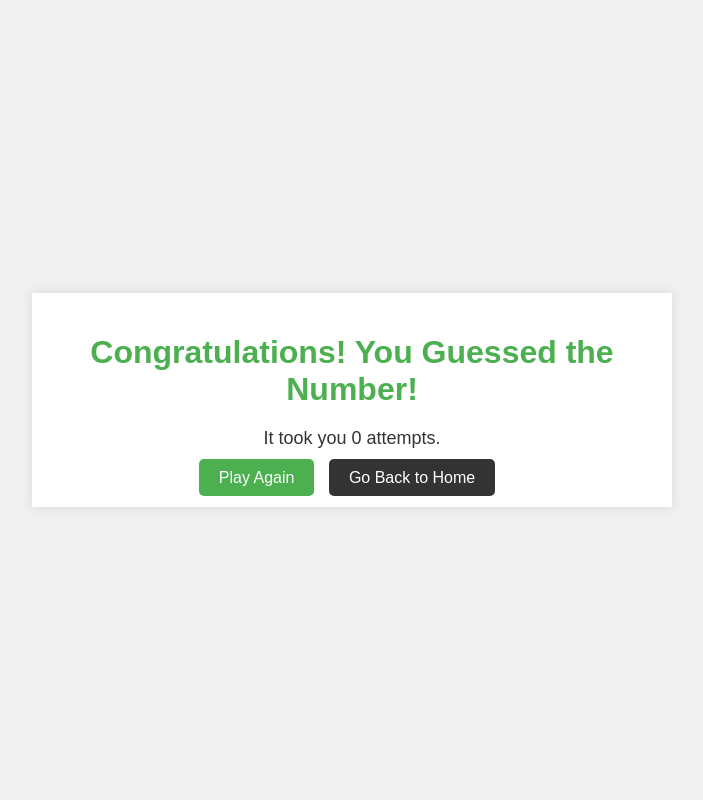
After one commit to se-ma2024/Frask_python, a Flask app: page /win in a window 1280 px wide. The commit adds this page. Shown: the whole page, without its empty margins (288-991 px from the left). Run offline with Flask 3, Linux system fonts and the light colour scheme.

Commit message:
create number_guessing_game

```diff
--- a/app.py
+++ b/app.py
@@ -54,5 +54,33 @@ def delete_memo(memo_index):
         del memos[memo_index]
     return redirect(url_for('memo'))
 
+
+import random
+secret_number = random.randint(1,100)
+attempts = 0
+
+@app.route('/number_guessing')
+def number_guessing():
+    return render_template("number_guessing.html")
+
+@app.route('/guess', methods = ['POST'])
+def guess():
+    global attempts
+    user_guess = int(request.form['guess'])
+    attempts += 1
+
+    if user_guess == secret_number:
+        return render_template('win.html', attempts = attempts)
+    elif user_guess < secret_number:
+        message = "Too low, try again!"
+    else:
+        message = "Too high, try again!"
+
+    return render_template('number_guessing.html', message = message)
+
+@app.route("/win")
+def win():
+    return render_template("win.html", attempts = attempts)
+
 if __name__ == '__main__':
     app.run(debug=True)
--- /dev/null
+++ b/static/win_style.css
@@ -0,0 +1,58 @@
+/* static/css/win_style.css */
+body {
+    font-family: 'Arial', sans-serif;
+    background-color: #f0f0f0;
+    margin: 0;
+    padding: 0;
+    display: flex;
+    align-items: center;
+    justify-content: center;
+    height: 100vh;
+}
+
+.container {
+    max-width: 600px;
+    background-color: #fff;
+    box-shadow: 0 0 10px rgba(0, 0, 0, 0.1);
+    padding: 20px;
+    text-align: center;
+}
+
+.header {
+    color: #4CAF50;
+    margin-bottom: 20px;
+}
+
+.message {
+    font-size: 18px;
+    color: #333;
+}
+
+.button-container {
+    margin-top: 20px;
+}
+
+.play-again,
+.go-back {
+    text-decoration: none;
+    padding: 10px 20px;
+    font-size: 16px;
+    margin-right: 10px;
+    border-radius: 5px;
+    cursor: pointer;
+}
+
+.play-again {
+    background-color: #4CAF50;
+    color: white;
+}
+
+.go-back {
+    background-color: #333;
+    color: white;
+}
+
+.play-again:hover,
+.go-back:hover {
+    opacity: 0.8;
+}
--- a/templates/index.html
+++ b/templates/index.html
@@ -11,5 +11,6 @@
     <p>アプリケーションリスト：</p>
     <a href="{{ url_for('todo_list') }}">・ToDo List</a>
     <a href="{{ url_for('memo') }}">・Memo App</a>
+    <a href="{{ url_for('number_guessing') }}">・Number Guessing Game</a>
 </body>
 </html>
--- /dev/null
+++ b/templates/win.html
@@ -0,0 +1,20 @@
+<!-- templates/win.html -->
+<!DOCTYPE html>
+<html lang="ja">
+<head>
+    <meta charset="UTF-8">
+    <meta name="viewport" content="width=device-width, initial-scale=1.0">
+    <link rel="stylesheet" href="{{ url_for('static', filename='win_style.css') }}">
+    <title>Win</title>
+</head>
+<body>
+    <div class="container">
+        <h1 class="header">Congratulations! You Guessed the Number!</h1>
+        <p class="message">It took you {{ attempts }} attempts.</p>
+        <div class="button-container">
+            <a class="play-again" href="{{ url_for('number_guessing')}}">Play Again</a>
+            <a class="go-back" href="{{ url_for('index') }}">Go Back to Home</a>
+        </div>
+    </div>
+</body>
+</html>
```
Also changed, not shown: static/number_guessing_style.css (added, +48 -0 lines), templates/number_guessing.html (added, +20 -0 lines).
